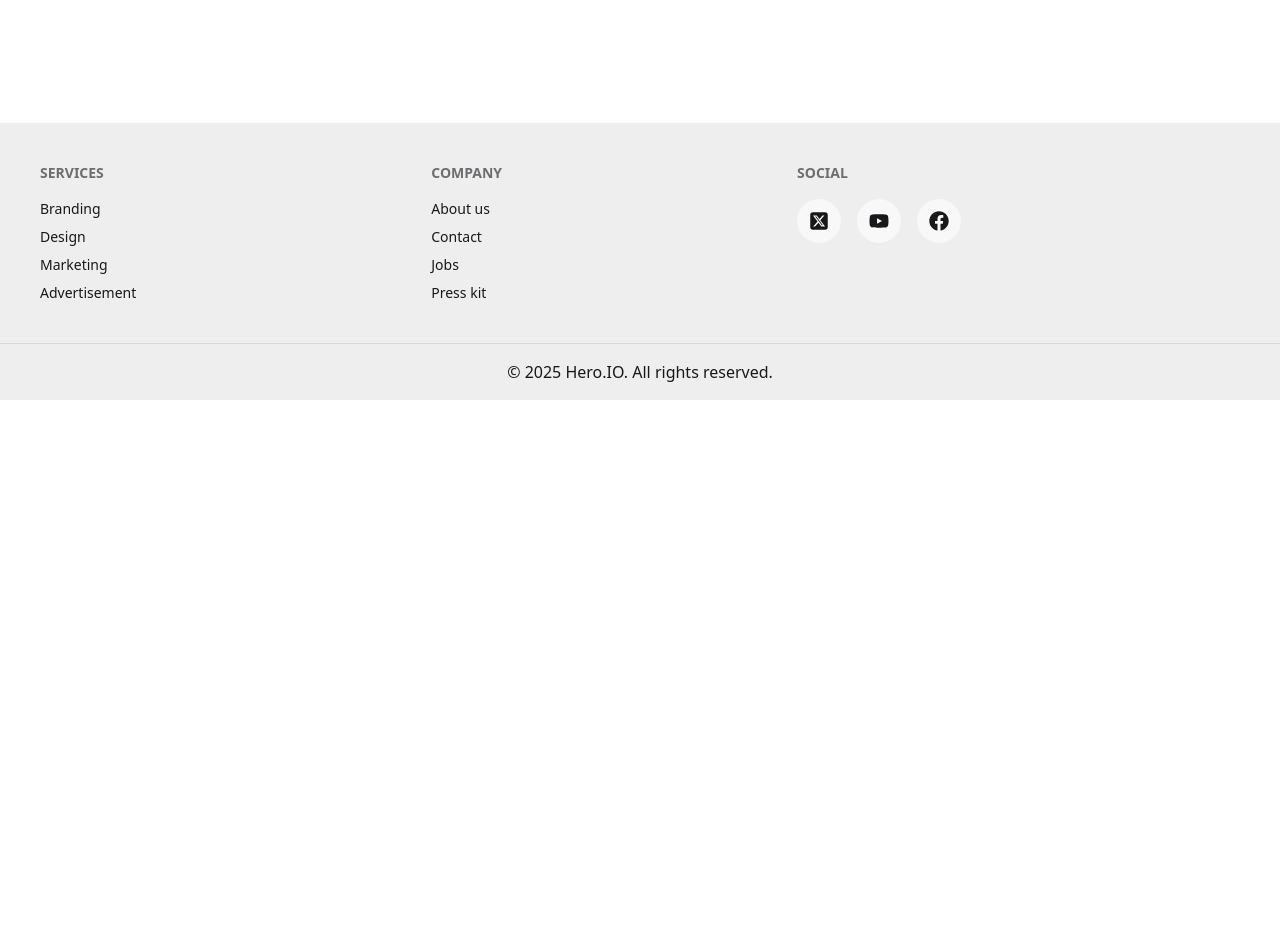
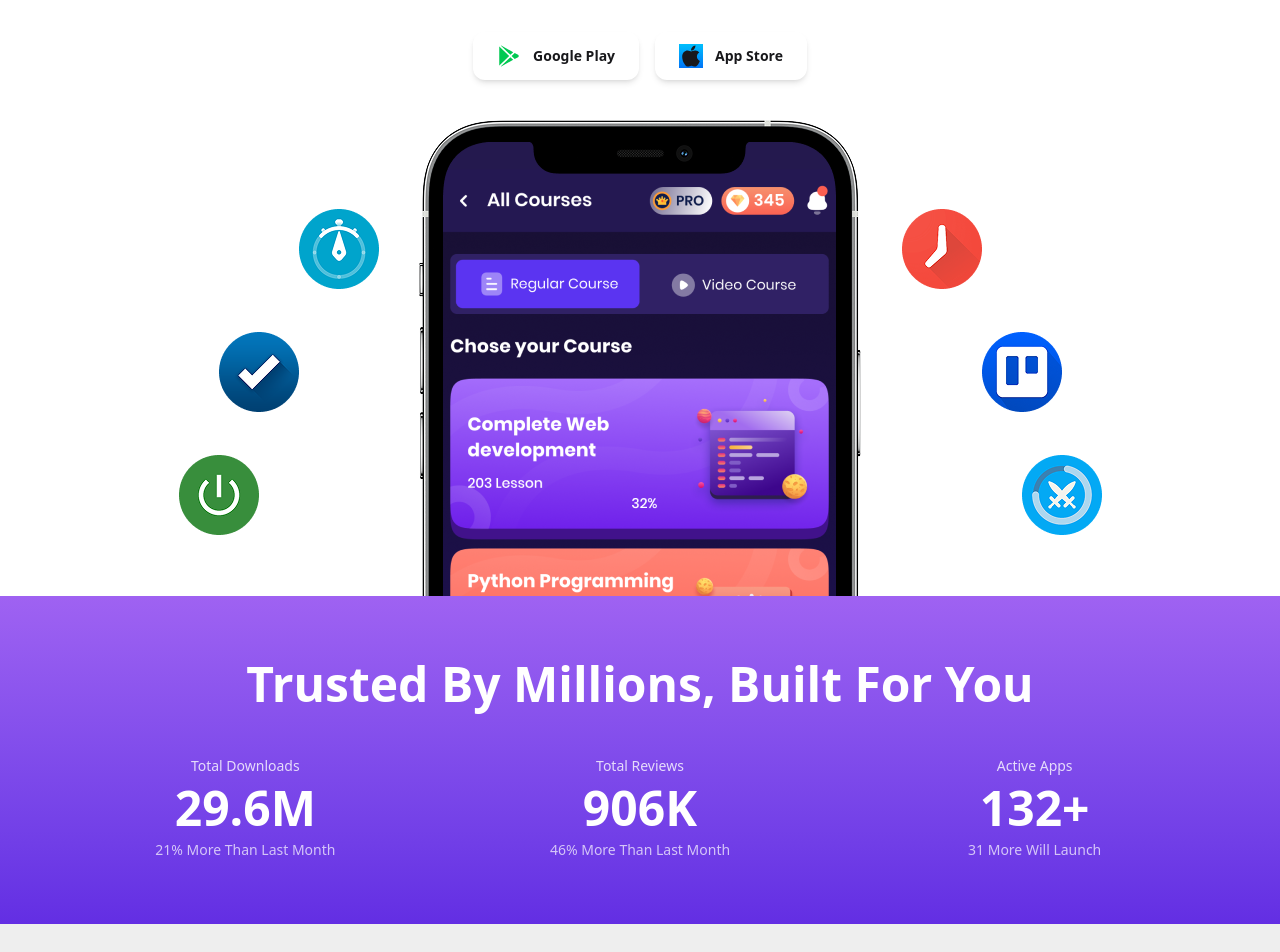
Before and after one commit to TanvirReza1/apps-collection, a React (Vite) app: page / in a window 1280 px wide. Shown: the part 400-1352 px from the top of the page. Before the commit the page ends 800 px from the top, so only its background shows below. Built offline with nearby package versions, Linux system fonts and the light colour scheme.

Commit message:
state section added

```diff
--- /dev/null
+++ b/src/Components/Hero.jsx
@@ -0,0 +1,81 @@
+import React from "react";
+import { FaApple } from "react-icons/fa";
+import { IoLogoGooglePlaystore } from "react-icons/io5";
+import hero from "../assets/hero.png";
+
+const Hero = () => {
+  return (
+    <div className="flex flex-col items-center ">
+      <div className="mt-8 flex flex-col sm:flex-row items-center justify-center gap-4">
+        {/* Google Play */}
+        <a
+          href="https://play.google.com/store/games?hl=en"
+          target="_blank"
+          rel="noopener noreferrer"
+          className="flex items-center gap-3 px-6 py-3 rounded-xl
+        hover:transition duration-300 shadow-md hover:scale-105"
+        >
+          <IoLogoGooglePlaystore className="text-2xl text-green-500" />
+          <div className="text-left leading-tight">
+            <p className="text-sm font-semibold">Google Play</p>
+          </div>
+        </a>
+
+        {/* App Store */}
+        <a
+          href="https://www.apple.com/app-store/"
+          target="_blank"
+          rel="noopener noreferrer"
+          className="flex items-center gap-3 px-6 py-3 rounded-xl
+        hover:transition duration-300 shadow-md hover:scale-105"
+        >
+          <FaApple className="text-2xl bg-gradient-to-b from-[#00BFFC] to-[#0073F6]" />
+          <div className="text-left leading-tight">
+            <p className="text-sm font-semibold">App Store</p>
+          </div>
+        </a>
+      </div>
+      <div className=" mt-[40px] ">
+        <img src={hero} alt="Hero image" />
+      </div>
+      <section className="w-full bg-gradient-to-t from-[#632EE3] to-[#9F62F2] py-16 px-4">
+        {/* Heading */}
+        <h2
+          className="text-center text-white font-bold
+        text-2xl sm:text-3xl md:text-4xl lg:text-5xl"
+        >
+          Trusted By Millions, Built For You
+        </h2>
+
+        {/* Stats */}
+        <div
+          className="mt-12 max-w-6xl mx-auto grid
+        grid-cols-1 sm:grid-cols-2 lg:grid-cols-3 gap-8 text-white"
+        >
+          {/* Card 1 */}
+          <div className="text-center">
+            <p className="text-sm opacity-80">Total Downloads</p>
+            <h3 className="text-4xl sm:text-5xl font-bold mt-2">29.6M</h3>
+            <p className="text-sm opacity-70 mt-2">21% More Than Last Month</p>
+          </div>
+
+          {/* Card 2 */}
+          <div className="text-center">
+            <p className="text-sm opacity-80">Total Reviews</p>
+            <h3 className="text-4xl sm:text-5xl font-bold mt-2">906K</h3>
+            <p className="text-sm opacity-70 mt-2">46% More Than Last Month</p>
+          </div>
+
+          {/* Card 3 */}
+          <div className="text-center">
+            <p className="text-sm opacity-80">Active Apps</p>
+            <h3 className="text-4xl sm:text-5xl font-bold mt-2">132+</h3>
+            <p className="text-sm opacity-70 mt-2">31 More Will Launch</p>
+          </div>
+        </div>
+      </section>
+    </div>
+  );
+};
+
+export default Hero;
--- a/src/Pages/Header.jsx
+++ b/src/Pages/Header.jsx
@@ -1,12 +1,14 @@
 import React from "react";
 import NavBar from "../Components/NavBar";
 import Banner from "../Components/Banner";
+import Hero from "../Components/Hero";
 
 const Header = () => {
   return (
     <div>
       <NavBar></NavBar>
       <Banner></Banner>
+      <Hero></Hero>
     </div>
   );
 };
```
